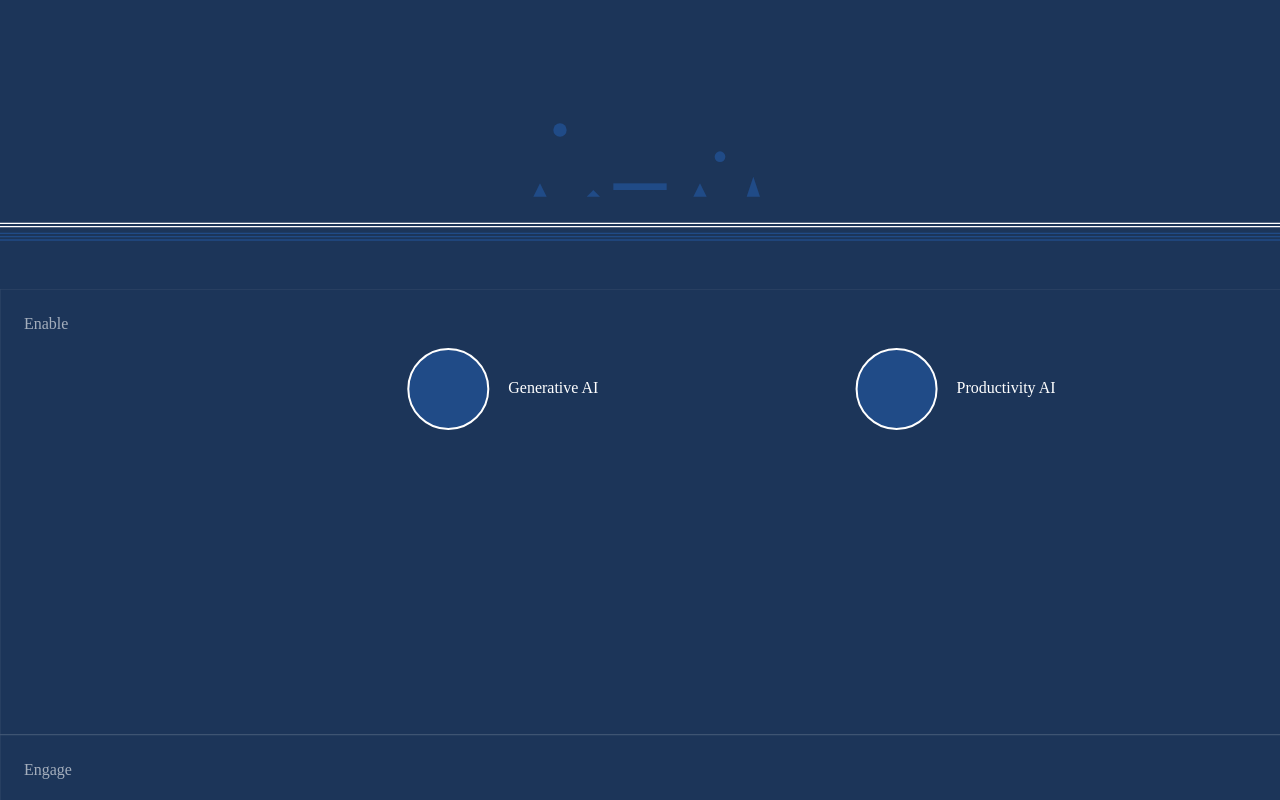
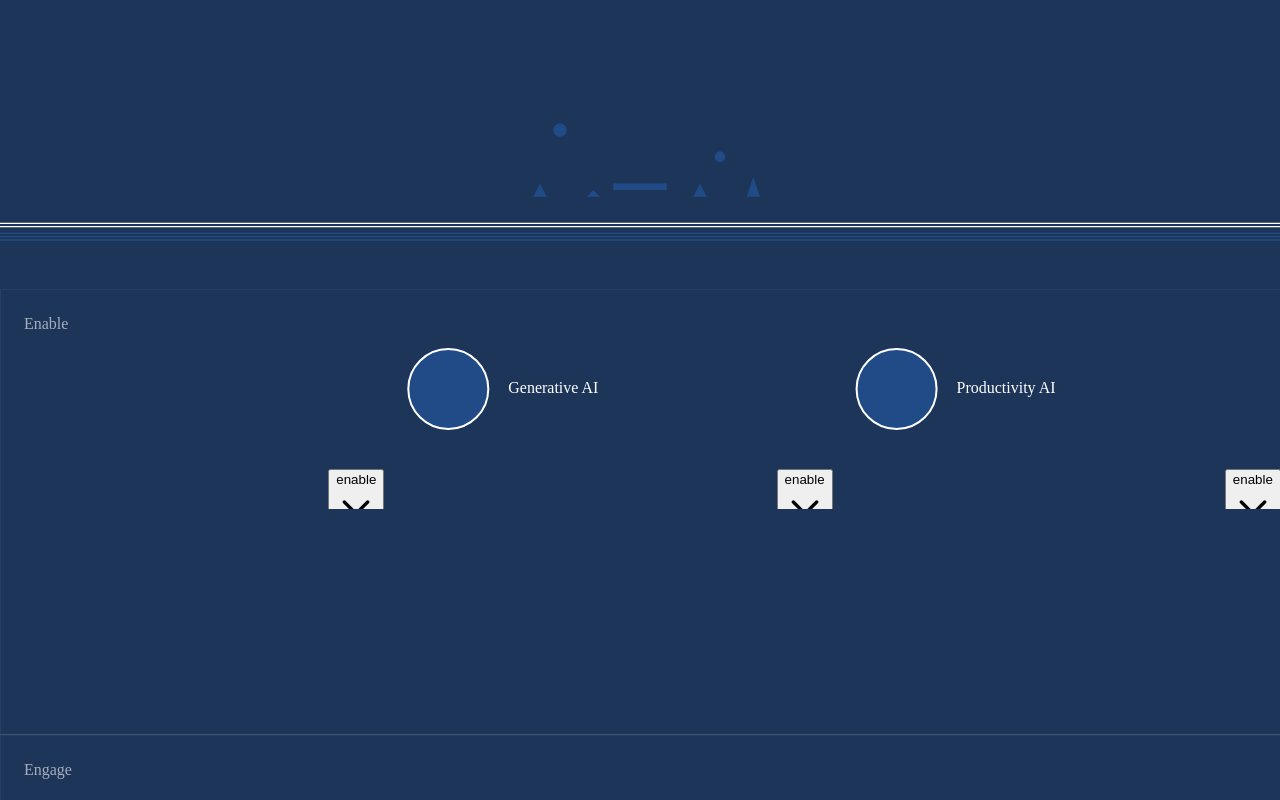
Before and after one commit to CasperGrey/roadmap-tree, a React (Create React App) app: page / in a window 1280 px wide. Shown: the top 800 px of the page. Built offline with nearby package versions, Linux system fonts and the light colour scheme.

Commit message:
adding state

```diff
--- a/src/App.tsx
+++ b/src/App.tsx
@@ -1,13 +1,50 @@
-import React from 'react';
+// src/App.tsx
+import React, { useState } from 'react';
 import AITree from './components/layout/AITree';
 import PageHeader from './components/header/PageHeader';
-import { treeData } from './data/treeData';
+import { treeData as initialTreeData } from './data/treeData';
+import { TreeNode, SwimLane } from './types/tree';
+
+interface AddNodeData {
+    parentId: string;
+    swimLane: SwimLane;
+}
 
 export default function App() {
+    const [treeData, setTreeData] = useState(initialTreeData);
+
+    const handleAddNode = ({ parentId, swimLane }: AddNodeData) => {
+        setTreeData(currentData => {
+            return currentData.map(node => {
+                if (node.id === parentId) {
+                    // Create new node
+                    const newNode: TreeNode = {
+                        id: crypto.randomUUID(),
+                        type: 'sub',
+                        title: 'New Node',
+                        icon: '+',
+                        swimLane,
+                        parentId,
+                    };
+
+                    // Add to children array
+                    return {
+                        ...node,
+                        children: [...(node.children || []), newNode]
+                    };
+                }
+                return node;
+            });
+        });
+    };
+
     return (
-        <div className="absolute w-full h-full bg-[#1C3559]">
+        <div className="absolute w-full h-full bg-bg-dark">
             <PageHeader />
-            <AITree data={treeData} />
+            <AITree
+                data={treeData}
+                onAddNode={handleAddNode}
+            />
         </div>
     );
 }
--- a/src/components/layout/AITree.tsx
+++ b/src/components/layout/AITree.tsx
@@ -1,16 +1,55 @@
 // src/components/layout/AITree.tsx
-import React from 'react';
-import { TreeNode as TreeNodeType } from '../../types/tree';
+import React, { useCallback, useState } from 'react';
+import { TreeNode as TreeNodeType, SwimLane } from '../../types/tree';
 import { TreeNodeComponent } from '../nodes/TreeNode';
 import { TreeConnector } from '../connectors/TreeConnector';
 import { SwimLanes } from './SwimLanes';
+import { motion, AnimatePresence } from 'framer-motion';
 
 interface Position {
     x: number;
     y: number;
 }
 
-export default function AITree({ data }: { data: TreeNodeType[] }) {
+interface AddNodeData {
+    parentId: string;
+    swimLane: SwimLane;
+}
+
+export default function AITree({
+                                   data,
+                                   onAddNode
+                               }: {
+    data: TreeNodeType[],
+    onAddNode: (data: AddNodeData) => void
+}) {
+    const [zoom, setZoom] = useState(1);
+    const [viewBox, setViewBox] = useState({ x: 0, y: 0, width: 2241.46, height: 1337.12 });
+    const [selectedLanes, setSelectedLanes] = useState<Record<string, SwimLane>>({});
+    const [openDropdown, setOpenDropdown] = useState<string | null>(null);
+
+    const handleWheel = useCallback((event: React.WheelEvent) => {
+        event.preventDefault();
+        const zoomFactor = event.deltaY > 0 ? 1.1 : 0.9;
+        const newZoom = zoom * zoomFactor;
+        if (newZoom < 0.5 || newZoom > 3) return;
+
+        const newWidth = viewBox.width * zoomFactor;
+        const newHeight = viewBox.height * zoomFactor;
+        const mouseX = event.nativeEvent.offsetX;
+        const mouseY = event.nativeEvent.offsetY;
+        const newX = viewBox.x + (mouseX / zoom) * (1 - zoomFactor);
+        const newY = viewBox.y + (mouseY / zoom) * (1 - zoomFactor);
+
+        setZoom(newZoom);
+        setViewBox({
+            x: newX,
+            y: newY,
+            width: newWidth,
+            height: newHeight
+        });
+    }, [zoom, viewBox]);
+
     const getParentPosition = (parentId?: string): Position => {
         if (!parentId) return { x: 0, y: 0 };
         const parentNode = data.find(node => node.id === parentId);
@@ -46,7 +85,84 @@ export default function AITree({ data }: { data: TreeNodeType[] }) {
         return { x: 0, y: 0 };
     };
 
+    const AddNodeButton = ({ parentId, position }: { parentId: string, position: Position }) => {
+        const selectedLane = selectedLanes[parentId] || 'enable';
+        const isOpen = openDropdown === parentId;
 
+        return (
+            <foreignObject
+                x={position.x - 120}
+                y={position.y + 80}
+                width="240"
+                height={isOpen ? "160" : "40"}
+            >
+                <div className="relative">
+                    <motion.div
+                        className="flex gap-2"
+                        initial={{ opacity: 0, y: -10 }}
+                        animate={{ opacity: 1, y: 0 }}
+                    >
+                        <div className="relative">
+                            <button
+                                className="w-32 px-4 py-2 bg-node-blue bg-opacity-50 text-white rounded-md flex items-center justify-between"
+                                onClick={() => setOpenDropdown(isOpen ? null : parentId)}
+                            >
+                                <span className="capitalize">{selectedLane}</span>
+                                <svg
+                                    className={`w-4 h-4 transform transition-transform ${isOpen ? 'rotate-180' : ''}`}
+                                    fill="none"
+                                    stroke="currentColor"
+                                    viewBox="0 0 24 24"
+                                >
+                                    <path strokeLinecap="round" strokeLinejoin="round" strokeWidth={2} d="M19 9l-7 7-7-7" />
+                                </svg>
+                            </button>
+
+                            <AnimatePresence>
+                                {isOpen && (
+                                    <motion.div
+                                        initial={{ opacity: 0, y: -10 }}
+                                        animate={{ opacity: 1, y: 0 }}
+                                        exit={{ opacity: 0, y: -10 }}
+                                        className="absolute top-full left-0 w-full mt-1 bg-node-blue rounded-md overflow-hidden"
+                                    >
+                                        {['enable', 'engage', 'evolve'].map((lane) => (
+                                            <button
+                                                key={lane}
+                                                className="w-full px-4 py-2 text-left text-white hover:bg-blue-600 capitalize"
+                                                onClick={() => {
+                                                    setSelectedLanes(prev => ({
+                                                        ...prev,
+                                                        [parentId]: lane as SwimLane
+                                                    }));
+                                                    setOpenDropdown(null);
+                                                }}
+                                            >
+                                                {lane}
+                                            </button>
+                                        ))}
+                                    </motion.div>
+                                )}
+                            </AnimatePresence>
+                        </div>
+
+                        <button
+                            className="flex-1 flex items-center justify-center gap-2 bg-node-blue hover:bg-opacity-80 text-white rounded-md px-4 py-2"
+                            onClick={() => onAddNode({
+                                parentId,
+                                swimLane: selectedLane as SwimLane
+                            })}
+                        >
+                            <svg className="w-4 h-4" fill="none" stroke="currentColor" viewBox="0 0 24 24">
+                                <path strokeLinecap="round" strokeLinejoin="round" strokeWidth={2} d="M12 4v16m8-8H4" />
+                            </svg>
+                            Add
+                        </button>
+                    </motion.div>
+                </div>
+            </foreignObject>
+        );
+    };
 
     return (
         <div
@@ -61,11 +177,11 @@ export default function AITree({ data }: { data: TreeNodeType[] }) {
             <svg
                 width="100%"
                 height="100%"
-                viewBox="0 0 2241.46 1337.12"
+                viewBox={`${viewBox.x} ${viewBox.y} ${viewBox.width} ${viewBox.height}`}
+                onWheel={handleWheel}
             >
                 <SwimLanes />
 
-                {/* Render parent nodes */}
                 {data.map((node, index) => (
                     <g key={node.id}>
                         <TreeNodeComponent
@@ -73,13 +189,24 @@ export default function AITree({ data }: { data: TreeNodeType[] }) {
                             position={getNodePosition(node, index)}
                         />
 
-                        {/* Render child nodes */}
+                        {node.type === 'parent' && (
+                            <AddNodeButton
+                                parentId={node.id}
+                                position={getNodePosition(node, index)}
+                            />
+                        )}
+
                         {node.children?.map((child) => {
                             const childPos = getNodePosition(child, index);
                             const parentPos = getNodePosition(node, index);
 
                             return (
-                                <g key={child.id}>
+                                <motion.g
+                                    key={child.id}
+                                    initial={{ opacity: 0, scale: 0.8 }}
+                                    animate={{ opacity: 1, scale: 1 }}
+                                    transition={{ duration: 0.3 }}
+                                >
                                     <TreeConnector
                                         start={parentPos}
                                         end={childPos}
@@ -89,11 +216,15 @@ export default function AITree({ data }: { data: TreeNodeType[] }) {
                                         position={childPos}
                                     />
 
-                                    {/* Render sub2 nodes */}
                                     {child.children?.map((sub2) => {
                                         const sub2Pos = getNodePosition(sub2, index);
                                         return (
-                                            <g key={sub2.id}>
+                                            <motion.g
+                                                key={sub2.id}
+                                                initial={{ opacity: 0, scale: 0.8 }}
+                                                animate={{ opacity: 1, scale: 1 }}
+                                                transition={{ duration: 0.3 }}
+                                            >
                                                 <TreeConnector
                                                     start={childPos}
                                                     end={sub2Pos}
@@ -102,10 +233,10 @@ export default function AITree({ data }: { data: TreeNodeType[] }) {
                                                     node={sub2}
                                                     position={sub2Pos}
                                                 />
-                                            </g>
+                                            </motion.g>
                                         );
                                     })}
-                                </g>
+                                </motion.g>
                             );
                         })}
                     </g>
```
